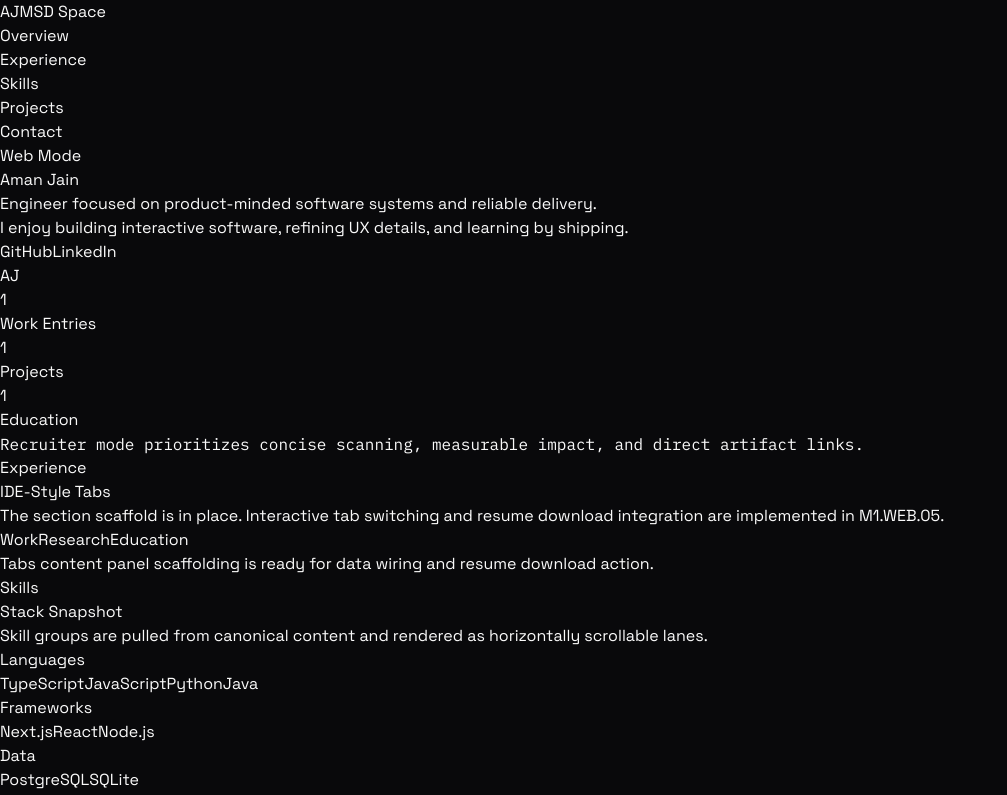
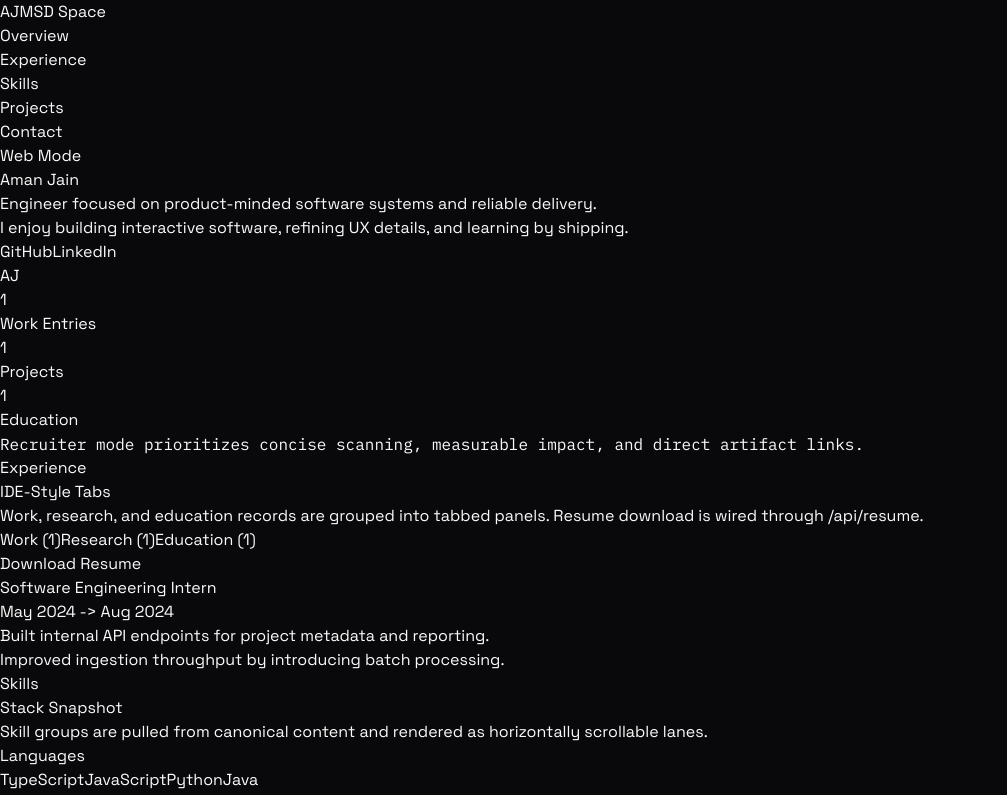
Before and after one commit to AJMSD/ajmsd.github.io, a Next.js app: page /web in a window 1280 px wide. Shown: the top 795 px of the page, without its empty margins (0-1007 px from the left). Built offline with nearby package versions, Linux system fonts and the light colour scheme; no server answers.

Commit message:
M1.WEB.05 add tabs and resume download integration

```diff
--- a/app/web/page.tsx
+++ b/app/web/page.tsx
@@ -54,7 +54,11 @@ export default async function WebModePage() {
           educationCount={educationResult.data.length}
           socialLinks={socialLinks}
         />
-        <TabsSection />
+        <TabsSection
+          work={workResult.data}
+          research={projectsResult.data}
+          education={educationResult.data}
+        />
         <SkillsMarquee skillsGrouped={aboutResult.data.skills_grouped} />
         <ProjectsGrid projects={projectsResult.data} />
         <ContactSection links={canonicalContent.links} />
--- a/components/web/tabs-section.tsx
+++ b/components/web/tabs-section.tsx
@@ -1,8 +1,38 @@
+"use client";
+
+import { useMemo, useState } from "react";
+import { EducationTab } from "@/components/web/tabs/education-tab";
+import { ResearchTab } from "@/components/web/tabs/research-tab";
+import { WorkTab } from "@/components/web/tabs/work-tab";
 import { SectionHeading } from "@/components/web/section-heading";
+import { EducationRecord, ProjectRecord, WorkRecord } from "@/components/web/types";
 
-const TAB_NAMES = ["Work", "Research", "Education"] as const;
+type TabId = "work" | "research" | "education";
 
-export function TabsSection() {
+type TabsSectionProps = {
+  work: WorkRecord[];
+  research: ProjectRecord[];
+  education: EducationRecord[];
+};
+
+const tabConfig: Array<{ id: TabId; label: string }> = [
+  { id: "work", label: "Work" },
+  { id: "research", label: "Research" },
+  { id: "education", label: "Education" }
+];
+
+export function TabsSection({ work, research, education }: TabsSectionProps) {
+  const [activeTab, setActiveTab] = useState<TabId>("work");
+
+  const tabCounts = useMemo(
+    () => ({
+      work: work.length,
+      research: research.length,
+      education: education.length
+    }),
+    [education.length, research.length, work.length]
+  );
+
   return (
     <section
       id="experience"
@@ -11,29 +41,43 @@ export function TabsSection() {
       <SectionHeading
         eyebrow="Experience"
         title="IDE-Style Tabs"
-        description="The section scaffold is in place. Interactive tab switching and resume download integration are implemented in M1.WEB.05."
+        description="Work, research, and education records are grouped into tabbed panels. Resume download is wired through /api/resume."
       />
 
       <div className="rounded-2xl border border-white/10 bg-[#051a2b]/75 p-4">
+        <div className="mb-4 flex flex-wrap items-center justify-between gap-3 border-b border-white/10 pb-3">
           <div className="flex flex-wrap gap-2">
-          {TAB_NAMES.map((tab, index) => (
+            {tabConfig.map((tab) => {
+              const isActive = tab.id === activeTab;
+              return (
                 <button
-              key={tab}
+                  key={tab.id}
                   type="button"
-              disabled
+                  onClick={() => setActiveTab(tab.id)}
                   className={`rounded-md border px-3 py-1.5 text-sm transition ${
-                index === 0
+                    isActive
                       ? "border-cyan-200/55 bg-cyan-200/12 text-cyan-50"
-                  : "border-white/10 bg-white/5 text-[#b6c9d9]"
+                      : "border-white/10 bg-white/5 text-[#b6c9d9] hover:border-white/30 hover:text-[#dff0ff]"
                   }`}
                 >
-              {tab}
+                  {tab.label} ({tabCounts[tab.id]})
                 </button>
-          ))}
+              );
+            })}
           </div>
-        <div className="mt-4 rounded-xl border border-dashed border-white/20 bg-[#031221]/70 p-4 text-sm leading-6 text-[#9db7c9]">
-          Tabs content panel scaffolding is ready for data wiring and resume download action.
+
+          <a
+            href="/api/resume"
+            download
+            className="rounded-md border border-emerald-300/45 bg-emerald-300/10 px-3 py-1.5 text-xs font-medium uppercase tracking-[0.12em] text-emerald-100 transition hover:border-emerald-200/70 hover:bg-emerald-300/20"
+          >
+            Download Resume
+          </a>
         </div>
+
+        {activeTab === "work" ? <WorkTab records={work} /> : null}
+        {activeTab === "research" ? <ResearchTab records={research} /> : null}
+        {activeTab === "education" ? <EducationTab records={education} /> : null}
       </div>
     </section>
   );
--- /dev/null
+++ b/components/web/tabs/education-tab.tsx
@@ -0,0 +1,42 @@
+import { EducationRecord } from "@/components/web/types";
+import { formatTimelineRange } from "@/components/web/tabs/utils";
+
+type EducationTabProps = {
+  records: EducationRecord[];
+};
+
+export function EducationTab({ records }: EducationTabProps) {
+  return (
+    <div className="grid gap-3">
+      {records.map((record) => (
+        <article key={record.id} className="rounded-xl border border-white/10 bg-[#031221]/80 p-4">
+          <div className="flex flex-wrap items-start justify-between gap-2">
+            <h3 className="text-base font-medium text-[#fff8ea]">{record.title}</h3>
+            <p className="text-xs uppercase tracking-[0.1em] text-[#98b2c6]">
+              {formatTimelineRange(record.start_date, record.end_date, record.present)}
+            </p>
+          </div>
+
+          <div className="mt-3 grid gap-3 md:grid-cols-2">
+            <div>
+              <p className="text-xs uppercase tracking-[0.1em] text-cyan-100/75">Coursework</p>
+              <ul className="mt-2 list-disc space-y-1 pl-5 text-sm leading-6 text-[#b9cbdc]">
+                {record.coursework.map((item) => (
+                  <li key={item}>{item}</li>
+                ))}
+              </ul>
+            </div>
+            <div>
+              <p className="text-xs uppercase tracking-[0.1em] text-cyan-100/75">Achievements</p>
+              <ul className="mt-2 list-disc space-y-1 pl-5 text-sm leading-6 text-[#b9cbdc]">
+                {record.achievements.map((item) => (
+                  <li key={item}>{item}</li>
+                ))}
+              </ul>
+            </div>
+          </div>
+        </article>
+      ))}
+    </div>
+  );
+}
--- /dev/null
+++ b/components/web/tabs/research-tab.tsx
@@ -0,0 +1,34 @@
+import { ProjectRecord } from "@/components/web/types";
+import { formatTimelineRange } from "@/components/web/tabs/utils";
+
+type ResearchTabProps = {
+  records: ProjectRecord[];
+};
+
+export function ResearchTab({ records }: ResearchTabProps) {
+  return (
+    <div className="grid gap-3">
+      {records.map((record) => (
+        <article key={record.id} className="rounded-xl border border-white/10 bg-[#031221]/80 p-4">
+          <div className="flex flex-wrap items-start justify-between gap-2">
+            <h3 className="text-base font-medium text-[#fff8ea]">{record.title}</h3>
+            <p className="text-xs uppercase tracking-[0.1em] text-[#98b2c6]">
+              {formatTimelineRange(record.start_date, record.end_date, record.present)}
+            </p>
+          </div>
+          <p className="mt-2 text-sm leading-6 text-[#b9cbdc]">{record.description}</p>
+          <div className="mt-3 flex flex-wrap gap-2">
+            {record.tech_stack.slice(0, 5).map((stackItem) => (
+              <span
+                key={stackItem}
+                className="rounded-full border border-white/15 bg-white/5 px-2 py-0.5 text-[11px] uppercase tracking-[0.1em] text-[#c7d7e6]"
+              >
+                {stackItem}
+              </span>
+            ))}
+          </div>
+        </article>
+      ))}
+    </div>
+  );
+}
--- /dev/null
+++ b/components/web/tabs/utils.ts
@@ -0,0 +1,38 @@
+function formatMonthYear(value: string): string {
+  const [year, month] = value.split("-");
+  if (!year) {
+    return value;
+  }
+  if (!month) {
+    return year;
+  }
+
+  const monthNumber = Number(month);
+  const monthNames = [
+    "Jan",
+    "Feb",
+    "Mar",
+    "Apr",
+    "May",
+    "Jun",
+    "Jul",
+    "Aug",
+    "Sep",
+    "Oct",
+    "Nov",
+    "Dec"
+  ];
+
+  const monthLabel = monthNames[monthNumber - 1];
+  if (!monthLabel) {
+    return value;
+  }
+
+  return `${monthLabel} ${year}`;
+}
+
+export function formatTimelineRange(startDate: string, endDate?: string, present?: boolean): string {
+  const start = formatMonthYear(startDate);
+  const end = present ? "Present" : endDate ? formatMonthYear(endDate) : "Present";
+  return `${start} -> ${end}`;
+}
--- /dev/null
+++ b/components/web/tabs/work-tab.tsx
@@ -0,0 +1,28 @@
+import { WorkRecord } from "@/components/web/types";
+import { formatTimelineRange } from "@/components/web/tabs/utils";
+
+type WorkTabProps = {
+  records: WorkRecord[];
+};
+
+export function WorkTab({ records }: WorkTabProps) {
+  return (
+    <div className="grid gap-3">
+      {records.map((record) => (
+        <article key={record.id} className="rounded-xl border border-white/10 bg-[#031221]/80 p-4">
+          <div className="flex flex-wrap items-start justify-between gap-2">
+            <h3 className="text-base font-medium text-[#fff8ea]">{record.title}</h3>
+            <p className="text-xs uppercase tracking-[0.1em] text-[#98b2c6]">
+              {formatTimelineRange(record.start_date, record.end_date, record.present)}
+            </p>
+          </div>
+          <ul className="mt-3 list-disc space-y-1 pl-5 text-sm leading-6 text-[#b9cbdc]">
+            {record.highlights.slice(0, 3).map((highlight) => (
+              <li key={highlight}>{highlight}</li>
+            ))}
+          </ul>
+        </article>
+      ))}
+    </div>
+  );
+}
```
Lines whose indentation alone changed are shown as unchanged.
